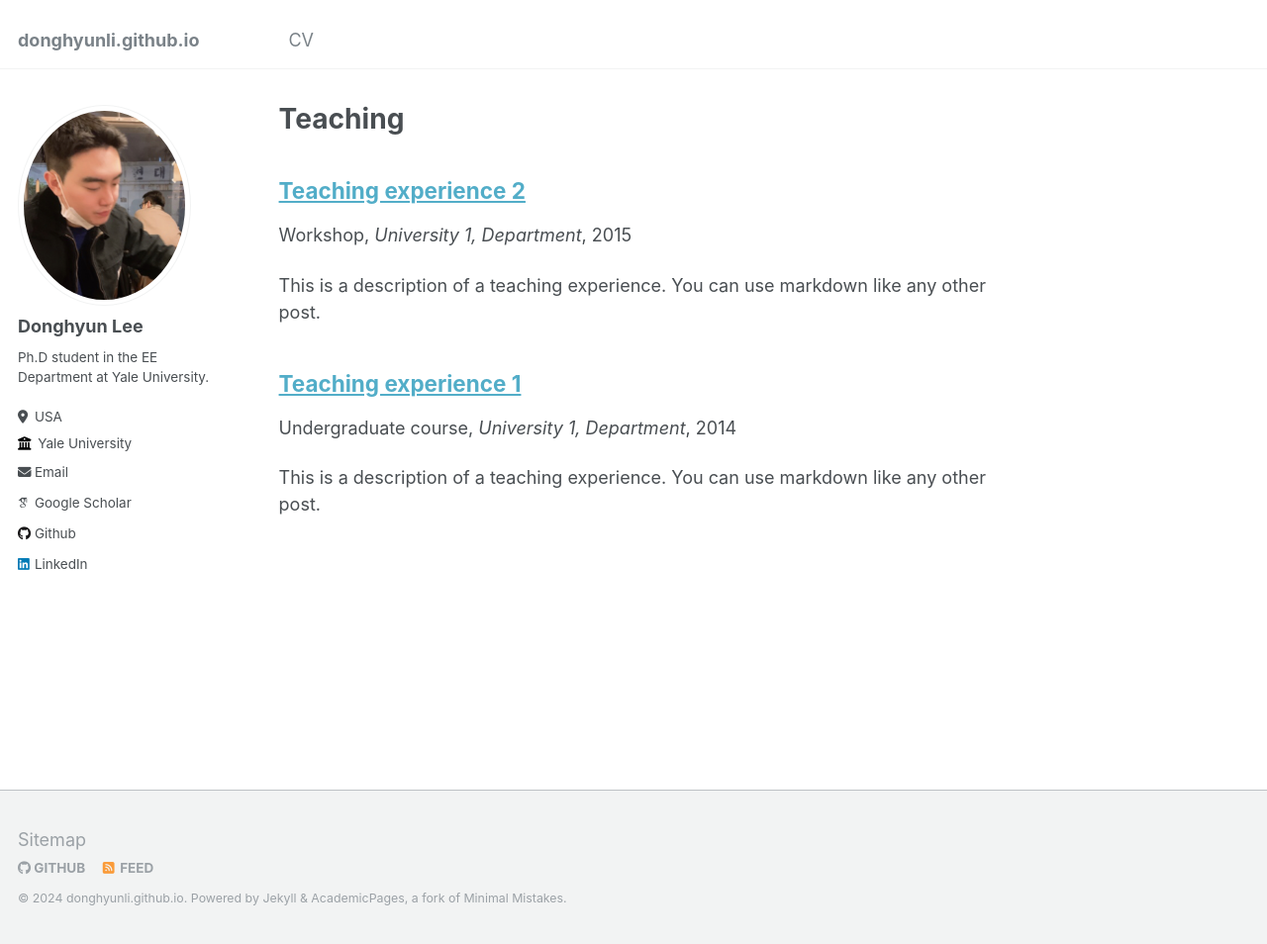
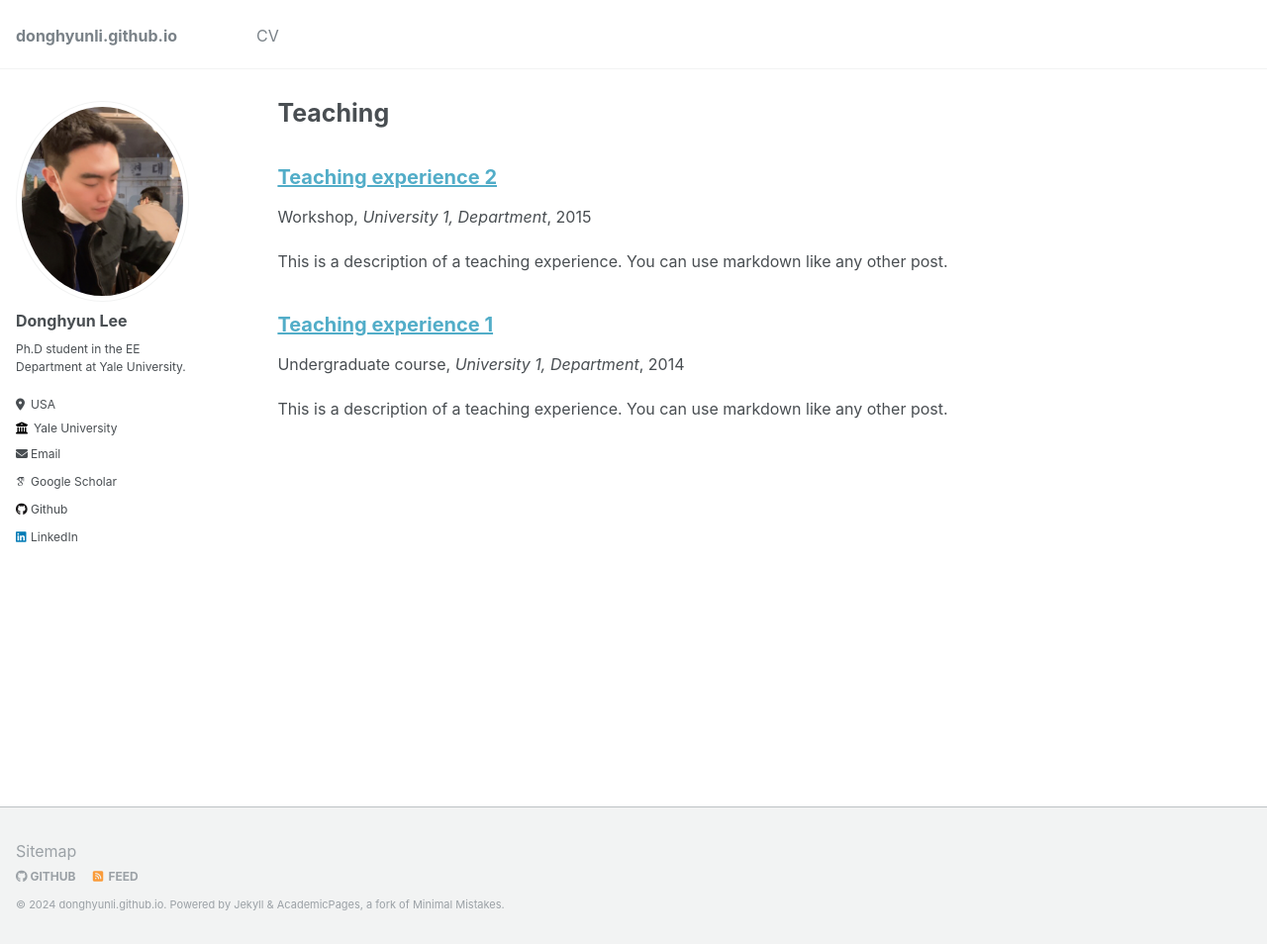
Before and after one commit to donghyunli/donghyunli.github.io, a Jekyll site: the page built from _pages/teaching.html, in a window 1280 px wide and 954 px high. Shown: the whole window at 99% size. Built offline with Jekyll 4.4.1, drawn with Linux system fonts in a browser that asks for light colours; some web fonts are replaced.

Commit message:
update font

```diff
--- a/_sass/_reset.scss
+++ b/_sass/_reset.scss
@@ -11,7 +11,7 @@ html {
   font-size: 16px;
 
   @include breakpoint($medium) {
-    font-size: 18px;
+    font-size: 16px;
   }
 
   -webkit-text-size-adjust: 100%;
--- a/_sass/_variables.scss
+++ b/_sass/_variables.scss
@@ -132,9 +132,9 @@ $x-large                    : 1280px !default;
    Grid
    ========================================================================== */
 
-$right-sidebar-width-narrow : 100px;
-$right-sidebar-width        : 200px;
-$right-sidebar-width-wide   : 250px;
+$right-sidebar-width-narrow : 0px;
+$right-sidebar-width        : 0px;
+$right-sidebar-width-wide   : 0px;
 
 $susy: (
   columns: 12,
```
